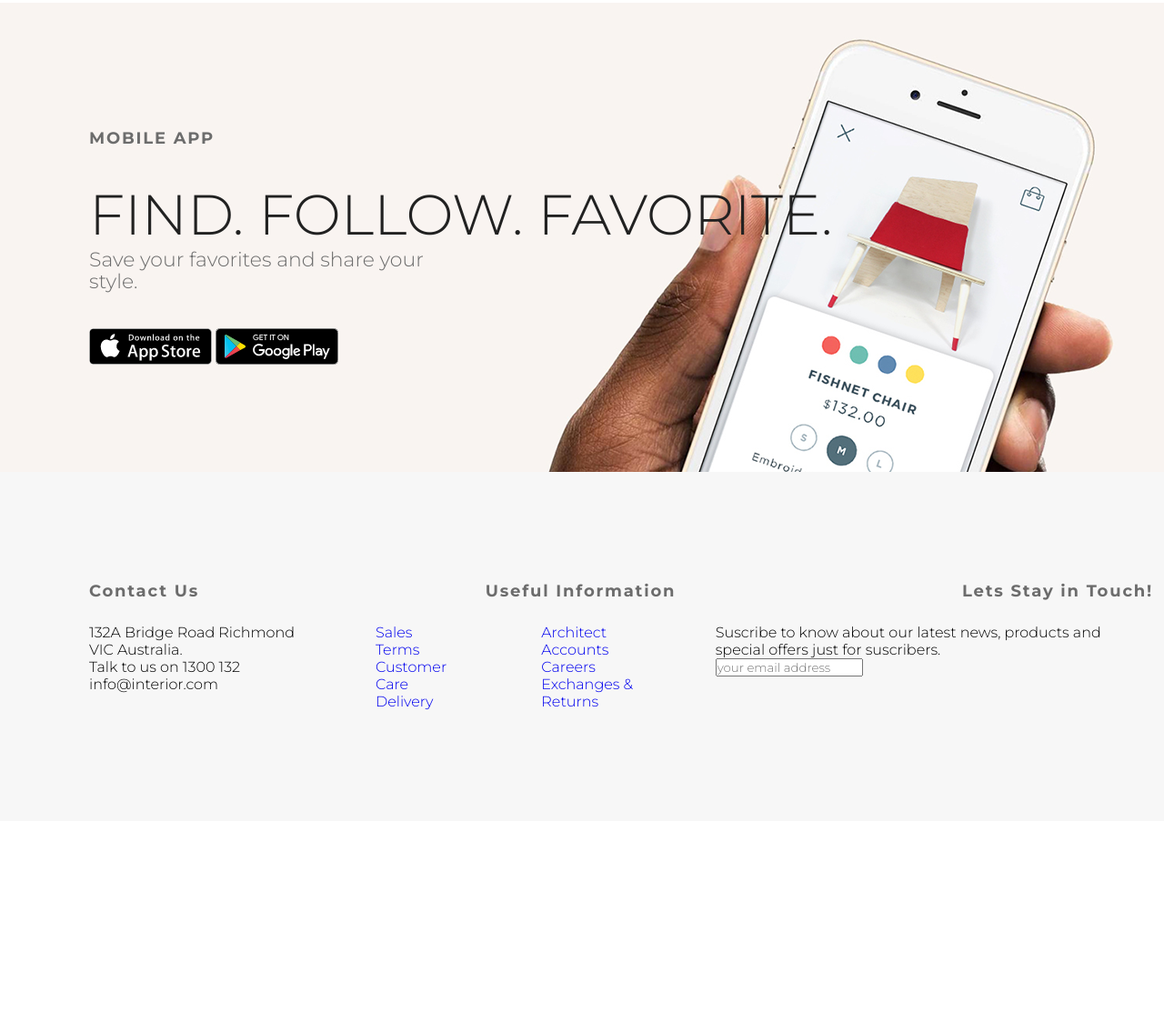
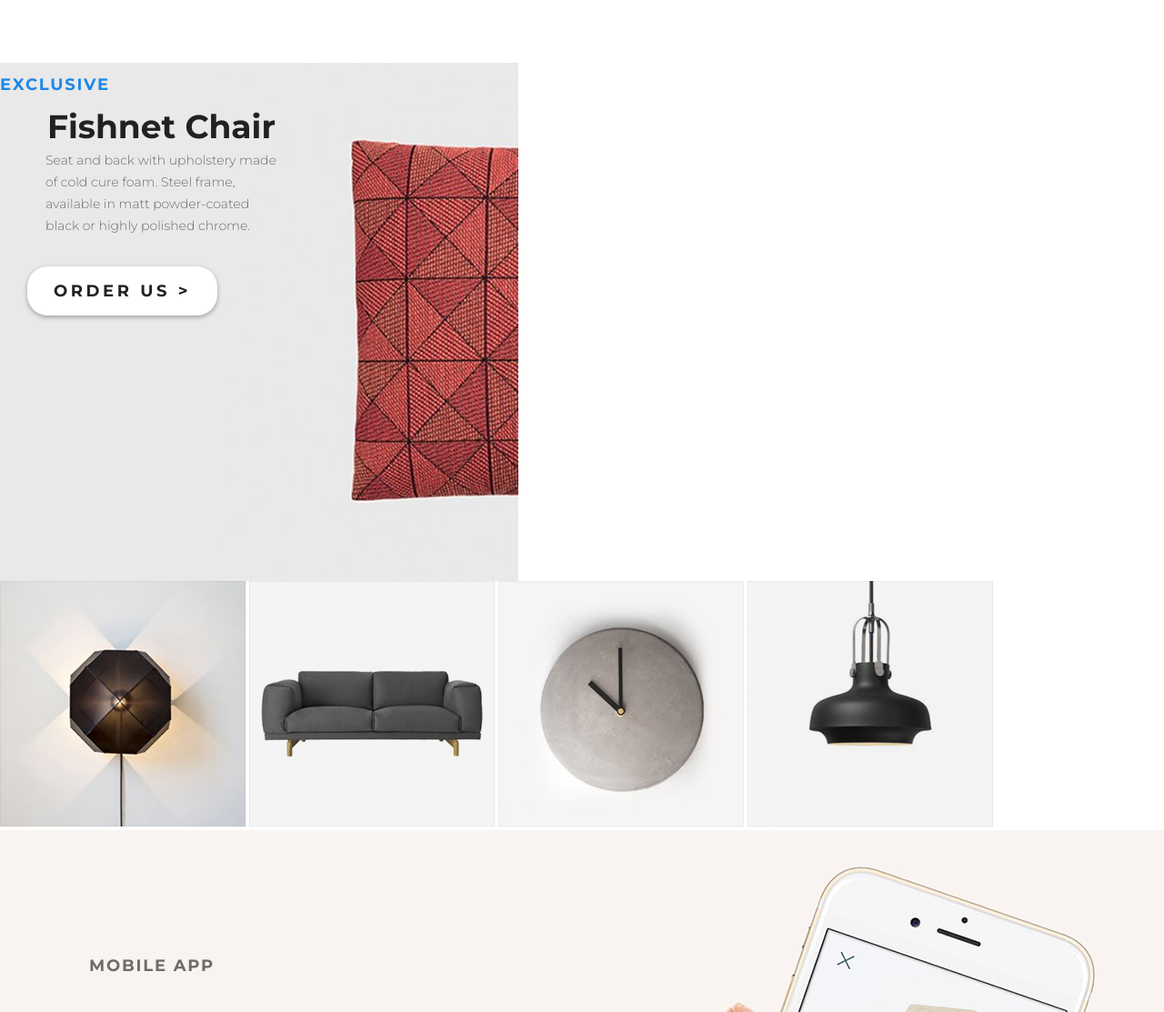
Before and after one commit to lordparvis/interior-fishnet, a plain HTML site: page index.html in a window 1280 px wide. Shown: the part 4249-5362 px from the top of the page at 91% size. Before the commit the page ends 5152 px from the top, so only its background shows below. Drawn offline with Linux system fonts and the light colour scheme.

Commit message:
add exclusive block

```diff
--- a/index.html
+++ b/index.html
@@ -92,6 +92,21 @@
             </div>
         </div>
 
+        <!-- Exclusive Block-->
+        <div class="exclusive-others">
+            <div class="red-pillow">
+                <h4>Exclusive</h4>
+                <h3>Fishnet Chair</h3>
+                <p>Seat and back with upholstery made of cold cure foam. Steel frame, available in matt powder-coated black or highly polished chrome.</p>
+                <a href="#" class="order-us">Order Us ></a>
+            </div>
+            <div class="exclusive-others-products">
+                <img src="img/exclusive/product-2-sm.png" alt="">
+                <img src="img/exclusive/product-3-sm.png" alt="">
+                <img src="img/exclusive/product-4-sm.png" alt="">
+                <img src="img/exclusive/product-5-sm.png" alt="">
+            </div>
+        </div>
         <!--Phone App Block-->
         <div class="phone-app padding-site">
             <h4>Mobile App</h4>
--- a/style.css
+++ b/style.css
@@ -400,6 +400,58 @@ div.trending-highlight {
 }
 
 
+/*Exclusive Other Products*/
+
+.red-pillow {
+    background: url('img/exclusive/product-1-lg.png');
+    width: 570px;
+    height: 570px;
+}
+
+div.red-pillow>h4 {
+    margin-top: 186px;
+    color: #1e88e5;
+    color: #ffffff;
+    font-family: Montserrat;
+    font-size: 18px;
+    font-weight: 700;
+    line-height: 48px;
+    text-align: left;
+    text-transform: uppercase;
+    /* Text style for "exclusive" */
+    color: #1e88e5;
+    letter-spacing: 1.8px;
+}
+
+div.red-pillow>h3 {
+    /* Style for "Fishnet Ch" */
+    margin-left: 52px;
+    margin-bottom: 3px;
+    color: #212121;
+    font-family: Montserrat;
+    font-size: 36px;
+    font-weight: 700;
+    text-align: left;
+}
+
+div.red-pillow>p {
+    /* Style for "Seat and b" */
+    margin-right: 259px;
+    margin-left: 50px;
+    margin-bottom: 33px;
+    color: #6c6c6c;
+    font-family: Montserrat;
+    font-size: 14px;
+    font-weight: 300;
+    line-height: 24.04px;
+    text-align: left;
+}
+
+div.red-pillow>a {
+    margin-left: 30px;
+}
+
+
 /*Phone App Block*/
 
 .phone-app {
```
